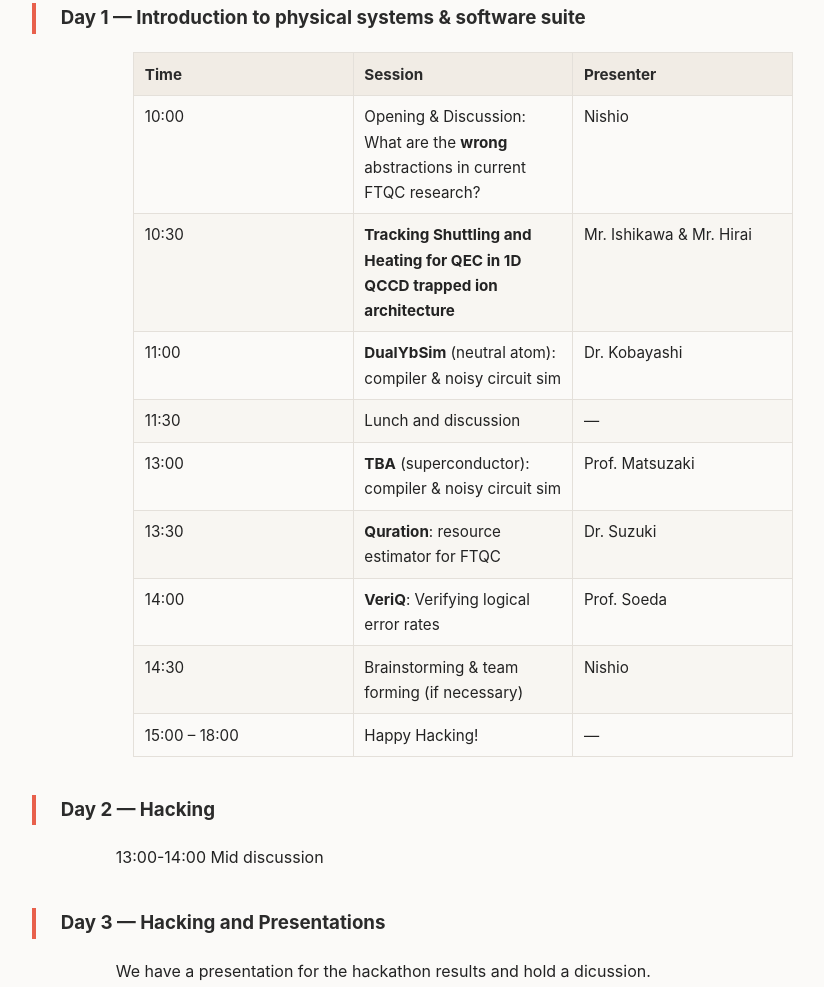
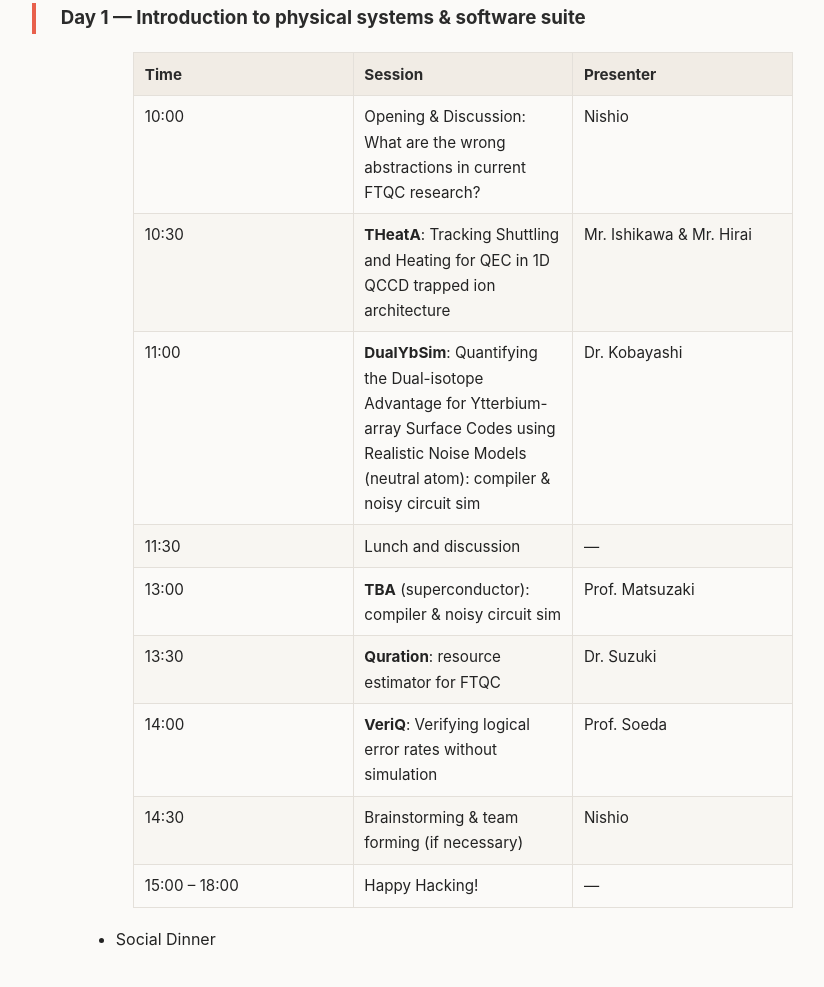
Before and after one commit to parton-quark/parton-quark.github.io, a plain HTML site: page HEM3/index.html in a window 1280 px wide. Shown: the part 1157-2144 px from the top of the page, without its empty margins (177-1001 px from the left). Drawn offline with Linux system fonts and the light colour scheme.

Commit message:
update hem3

```diff
--- a/HEM3/index.html
+++ b/HEM3/index.html
@@ -282,17 +282,17 @@ Organizer: Fumiyoshi Kobayashi (Mercari R4D)<br> Local Organizer: Nilton Filho (
 <tbody>
 <tr class="odd">
 <td>10:00</td>
-<td>Opening &amp; Discussion: What are the <strong>wrong</strong> abstractions in current FTQC research?</td>
+<td>Opening &amp; Discussion: What are the wrong abstractions in current FTQC research?</td>
 <td>Nishio</td>
 </tr>
 <tr class="even">
 <td>10:30</td>
-<td><strong>Tracking Shuttling and Heating for QEC in 1D QCCD trapped ion architecture</strong></td>
+<td><strong>THeatA</strong>: Tracking Shuttling and Heating for QEC in 1D QCCD trapped ion architecture</td>
 <td>Mr. Ishikawa &amp; Mr. Hirai</td>
 </tr>
 <tr class="odd">
 <td>11:00</td>
-<td><strong>DualYbSim</strong> (neutral atom): compiler &amp; noisy circuit sim</td>
+<td><strong>DualYbSim</strong>: Quantifying the Dual-isotope Advantage for Ytterbium-array Surface Codes using Realistic Noise Models (neutral atom): compiler &amp; noisy circuit sim</td>
 <td>Dr. Kobayashi</td>
 </tr>
 <tr class="even">
@@ -312,7 +312,7 @@ Organizer: Fumiyoshi Kobayashi (Mercari R4D)<br> Local Organizer: Nilton Filho (
 </tr>
 <tr class="odd">
 <td>14:00</td>
-<td><strong>VeriQ</strong>: Verifying logical error rates</td>
+<td><strong>VeriQ</strong>: Verifying logical error rates without simulation</td>
 <td>Prof. Soeda</td>
 </tr>
 <tr class="even">
@@ -327,6 +327,9 @@ Organizer: Fumiyoshi Kobayashi (Mercari R4D)<br> Local Organizer: Nilton Filho (
 </tr>
 </tbody>
 </table>
+<ul>
+<li>Social Dinner</li>
+</ul>
 <h3 id="day-2-hacking">Day 2 — Hacking</h3>
 <p>13:00-14:00 Mid discussion</p>
 <h3 id="day-3-hacking-and-presentations">Day 3 — Hacking and Presentations</h3>
@@ -357,9 +360,9 @@ Organizer: Fumiyoshi Kobayashi (Mercari R4D)<br> Local Organizer: Nilton Filho (
 </thead>
 <tbody>
 <tr class="odd">
-<td><strong>Traqer</strong> <span class="star">★</span></td>
+<td><strong>THeatA</strong> <span class="star">★</span></td>
 <td>(QCCD trapped-ion) Compiler &amp; noisy circuit sim</td>
-<td>TBA</td>
+<td><a href="https://arxiv.org/abs/2611.30676">paper</a> <a href="https://github.com/MSTakahashiPJ/theata">GitHub</a></td>
 </tr>
 <tr class="even">
 <td><strong>Losssim</strong> <span class="star">★</span></td>
@@ -374,7 +377,7 @@ Organizer: Fumiyoshi Kobayashi (Mercari R4D)<br> Local Organizer: Nilton Filho (
 <tr class="even">
 <td><strong>DualYbSim</strong> <span class="star">★</span></td>
 <td>(neutral atom) Noisy circuit sim</td>
-<td><a href="https://github.com/FumiKobayashi/DualYbSim">FumiKobayashi/DualYbSim</a></td>
+<td><a href="https://arxiv.org/abs/2608.27568">paper</a> <a href="https://github.com/FumiKobayashi/DualYbSim">GitHub</a></td>
 </tr>
 <tr class="odd">
 <td><strong>TBA</strong></td>
```
Also changed, not shown: 1 other file.
